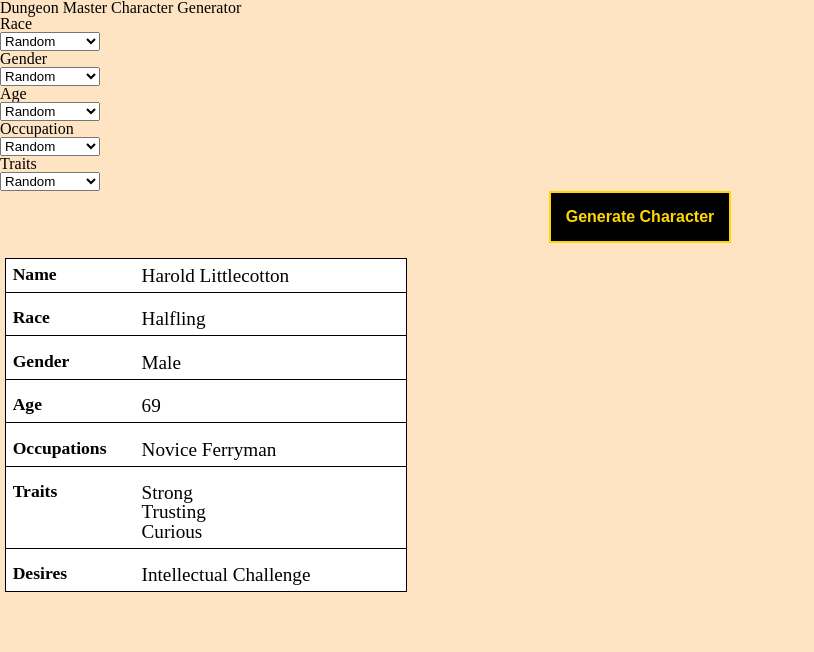
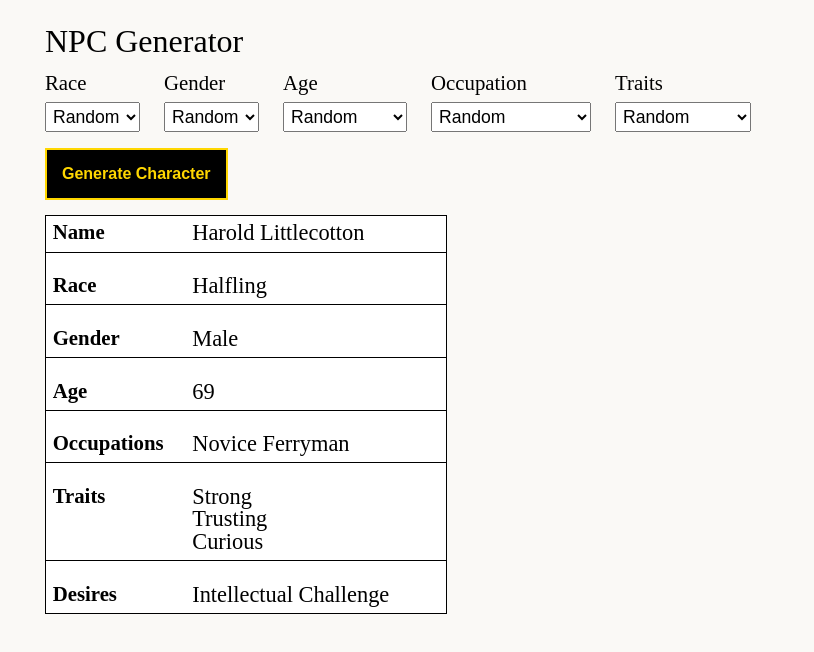
Before and after one commit to CowboyAragorn/dungeon_masters_friend, a plain HTML site: page index.html in a window 1280 px wide. Both pictures are taken after a click on the button "Generate Character". Shown: the whole page, without its empty margins (0-814 px from the left). Drawn offline with Linux system fonts and the light colour scheme.

Commit message:
style: flex align select inputs, change background color, various font sizes and small visual tweaks

```diff
--- a/index.html
+++ b/index.html
@@ -8,7 +8,7 @@
     <title>Dungeon Master's Companion</title>
   </head>
   <body>
-    <h1>Dungeon Master Character Generator</h1>
+    <h1 id="pageTitle">NPC Generator</h1>
     <div id="selectInputsContainer"></div>
     <div id="btnContainer">
       <button id="randCharBtn">Generate Character</button>
--- a/style.css
+++ b/style.css
@@ -131,13 +131,21 @@ table {
 /*Non reset CSS starts here */
 
 :root {
-  background-color: bisque;
+  background-color: #faf9f6;
 }
 
+body {
+  margin-top: 25px;
+  margin-left: 45px;
+}
+
+#pageTitle {
+  font-size: 2rem;
+}
 #btnContainer {
   display: flex;
-  align-items: center;
-  justify-content: center;
+  /* align-items: center;
+  justify-content: center; */
   margin-bottom: 15px;
 }
 #randCharBtn {
@@ -154,18 +162,30 @@ table {
   cursor: pointer;
 }
 
+#selectInputsContainer {
+  display: flex;
+  gap: 1.5rem;
+  margin-top: 1rem;
+  margin-bottom: 1rem;
+}
+
 label {
   display: flex;
   flex-direction: column;
-  max-width: 100px;
+  max-width: 170px;
+  gap: 0.5rem;
+  font-size: 1.3rem;
+}
+select {
+  font-size: 1.1rem;
+  padding: 3px;
 }
 
 #tableContainer {
   display: grid;
   grid-template-columns: 1fr;
   max-width: 400px;
-  gap: 10px;
-  margin: 5px;
+  gap: 1rem;
   background-color: white;
 }
 
@@ -182,14 +202,15 @@ label {
   display: grid;
   grid-template-columns: 0.5fr 1fr;
   padding: 5pt;
+  gap: 1rem;
 }
 
 .descriptionHeader {
   font-weight: bold;
-  font-size: 1.1rem;
+  font-size: 1.3rem;
 }
 .generatedP {
-  font-size: 1.2rem;
+  font-size: 1.4rem;
 }
 /*
 #physicalProfileContainer {
@@ -215,7 +236,3 @@ label {
 .column {
   flex-direction: column;
 } */
-
-.generatedP {
-  font-size: 1.2rem;
-}
```
